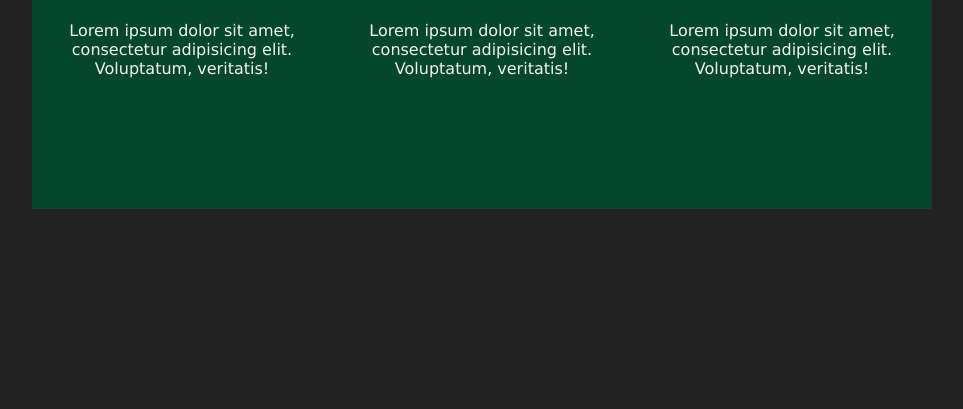
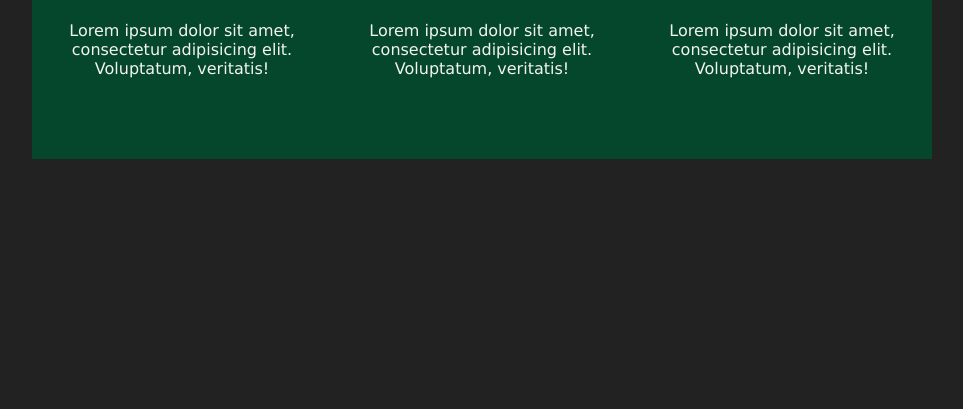
Before and after one commit to Welander1994/flipcards, a plain HTML site: page index.html in a window 1280 px wide. Shown: the part 391-800 px from the top of the page, without its empty margins (158-1121 px from the left). Drawn offline with Linux system fonts and the light colour scheme.

Commit message:
Update stylesheet.css

```diff
--- a/css/stylesheet.css
+++ b/css/stylesheet.css
@@ -18,7 +18,7 @@ body {
 /*størrelsen af mine kort, transition*/
 .cardContainer, .cardContainer2, .cardContainer3  {
     width: 300px;
-    height: 400px;
+    height: 300px;
     transition: transform 1s ease-in-out;
 }
 
@@ -80,7 +80,7 @@ alt efter hvilken vej med vil havde den til at roter*/
 
 .cardContainer2:hover  {
     transition: transform 1s ease-in-out;
-    transform: translateY(-200px);
+    transform: translateY(-150px);
 }
 
 
```
